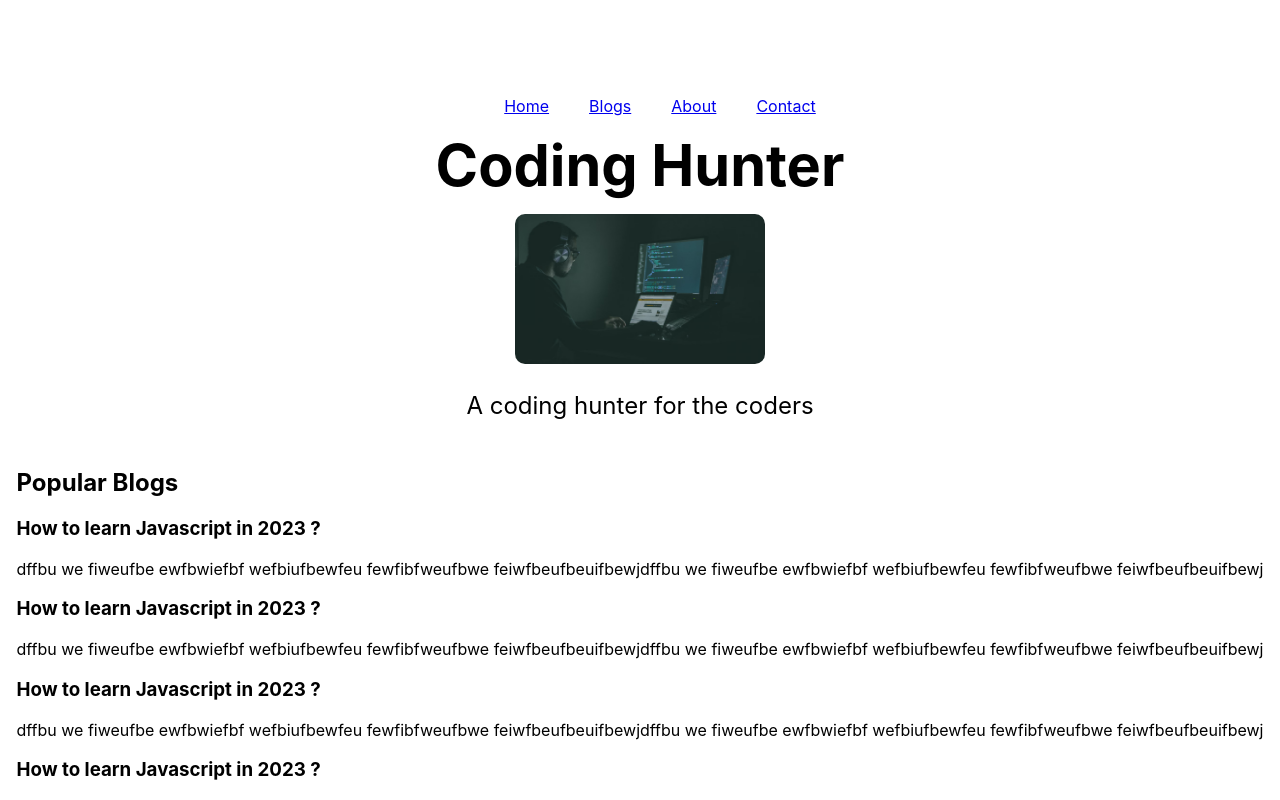
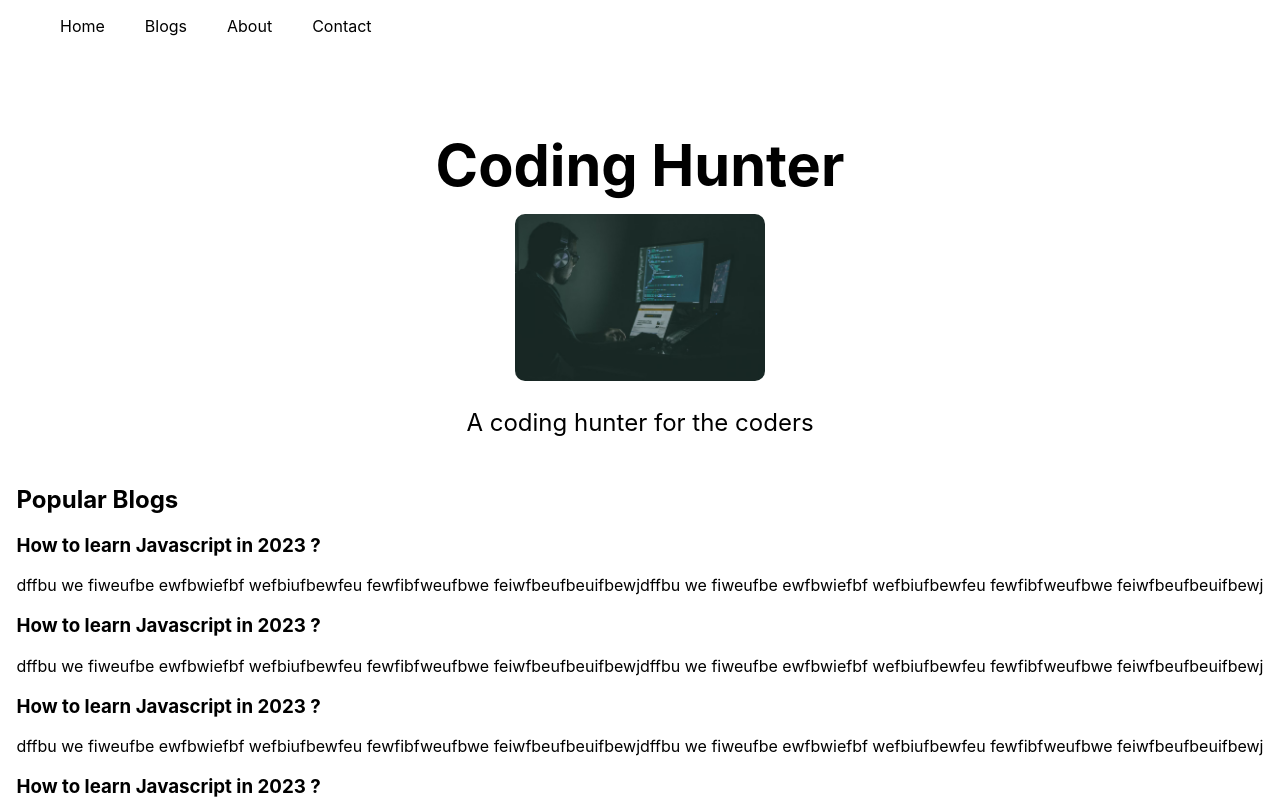
Before and after one commit to AkshayChavhan/learn_nextjs, a Next.js app in the folder nextjs-blog/: page / in a window 1280 px wide. Shown: the top 800 px of the page. Built offline with nearby package versions, Linux system fonts and the light colour scheme.

Commit message:
Navbar added on all pages

```diff
--- /dev/null
+++ b/nextjs-blog/components/Navbar/index.jsx
@@ -0,0 +1,27 @@
+import React from "react";
+import Link from 'next/link';
+import styles from '../../styles/Home.module.css';
+
+
+const Navbar = () => {
+  return (
+    <nav className={styles.mainNavbar}>
+      <ul>
+        <Link href="/">
+          <li>Home</li>
+        </Link>
+        <Link href="/blogs">
+          <li>Blogs</li>
+        </Link>
+        <Link href="/about">
+          <li>About</li>
+        </Link>
+        <Link href="/contact">
+          <li>Contact</li>
+        </Link>
+      </ul>
+    </nav>
+  );
+};
+
+export default Navbar;
--- /dev/null
+++ b/nextjs-blog/pages/_app.jsx
@@ -0,0 +1,11 @@
+import "../styles/global.css";
+import Navbar from "../components/Navbar/index";
+
+export default function MyApp({ Component, pageProps }) {
+  return (
+    <>
+      <Navbar />
+      <Component {...pageProps} />
+    </>
+  );
+}
--- a/nextjs-blog/pages/index.js
+++ b/nextjs-blog/pages/index.js
@@ -1,5 +1,4 @@
 import Head from 'next/head';
-import Link from 'next/link';
 import Image from 'next/image';
 import styles from '../styles/Home.module.css';
 
@@ -17,14 +16,6 @@ export default function Home() {
       </Head>
 
       <main className={styles.mainContainer}>
-        <nav className={styles.mainNavbar}>
-          <ul>
-            <Link href='/'><li>Home</li></Link>
-            <Link href='/blogs'><li>Blogs</li></Link>
-            <Link href='/about'><li>About</li></Link>
-            <Link href='/contact'><li>Contact</li></Link>
-          </ul>
-        </nav>
         <h1 className={styles.title}>
           Coding Hunter
         </h1>
```
